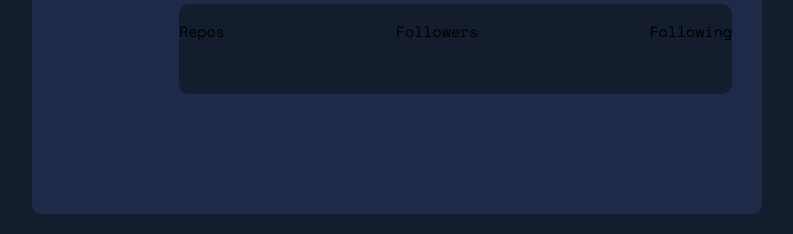
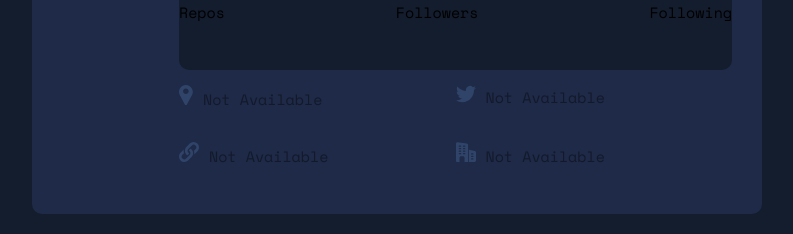
Before and after one commit to Dario2303/github-user-search, a React (Vite) app: page / in a window 1280 px wide. Shown: the part 495-729 px from the top of the page, without its empty margins (243-1036 px from the left). Built offline with nearby package versions, Linux system fonts and the light colour scheme.

Commit message:
work in input

```diff
--- /dev/null
+++ b/src/components/Links.jsx
@@ -0,0 +1,22 @@
+import styled from '@emotion/styled'
+import React, { useState } from 'react'
+
+const Link = styled.div`
+    img {
+        padding-right: 1rem;
+    }
+`
+
+const Links = ({icon, link, nameIcon, route}) => {
+
+  return (
+    <Link>
+        <a href={route}>
+            <p className={`${link === 'Not Available' && 'not-available'} `}>
+            <img src={icon} alt={nameIcon}/>{link}
+        </p></a>
+    </Link>
+  )
+}
+
+export default Links
--- a/src/components/UserInfo.jsx
+++ b/src/components/UserInfo.jsx
@@ -1,6 +1,10 @@
-import styled from '@emotion/styled'
-import React from 'react'
-import webImage from '../img/icon-website.svg'
+import styled from '@emotion/styled';
+import React from 'react';
+import Links from './Links';
+import iconLocation from '../img/icon-location.svg';
+import iconTwitter from '../img/icon-twitter.svg';
+import iconWeb from '../img/icon-website.svg';
+import iconCompany from '../img/icon-company.svg';
 
 const Box = styled.div`
     box-sizing: border-box;
@@ -44,12 +48,20 @@ const Bio = styled.p `
 const Follow = styled.div`
     display: flex;
     width: 100%;
+    height: 8.5rem;
     border-radius: 1rem;
     background-color: var(--background);
     justify-content: space-between;
     grid-column: 1 / 3;
     @media (min-width: 376px) {
         grid-column: 2 / 3;
+    }
+`
+
+const Contact = styled.div`
+    display: grid;
+    @media (min-width: 376px) {
+        grid-template-columns: repeat(2, 1fr);
     }
 `
 
@@ -80,7 +92,25 @@ const UserInfo = ({user}) => {
                 <h2>{user.following}</h2>
             </div>
         </Follow>
+        <Contact>
+            <Links link={user.location ? user.location : 'Not Available'}
+                    icon={iconLocation}
+                    />
 
+            <Links link={user.twitter_username ? user.twitter_username : 'Not Available'}
+                    icon={iconTwitter}
+                    route={user.twitter_username && user.twitter_username}
+                    />
+
+            <Links link={user.blog ? user.blog : 'Not Available'}
+                    icon={iconWeb}
+                    route={user.blog && user.blog}
+            />
+
+            <Links link={user.company ? '@github' : 'Not Available'}
+                    icon={iconCompany}
+                    route={user.company && user.company}/>
+        </Contact>
     </Box>
   )
 }
--- a/src/index.css
+++ b/src/index.css
@@ -40,6 +40,11 @@ input, button {
     font-family: var(--primary-font);
     border: 0;
 }
+
+a {
+    text-decoration: none;
+}
+
 h1 {
     font-size: 2.6rem;
     line-height: 3.8rem;
@@ -56,3 +61,8 @@ h4 {
     font-size: 1.3rem;
     line-height: 2rem;
 }
+
+.not-available {
+    opacity: 0.4;
+    cursor: inherit;
+}
```
